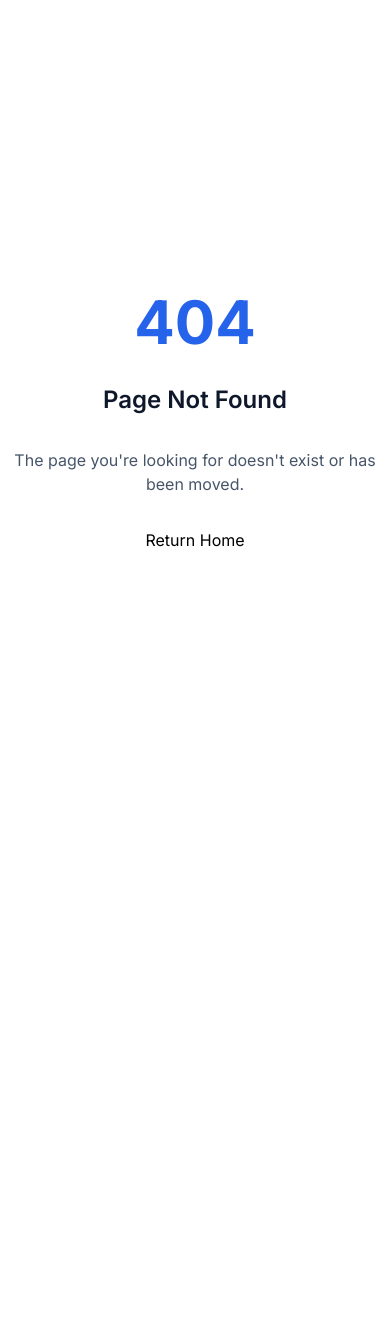
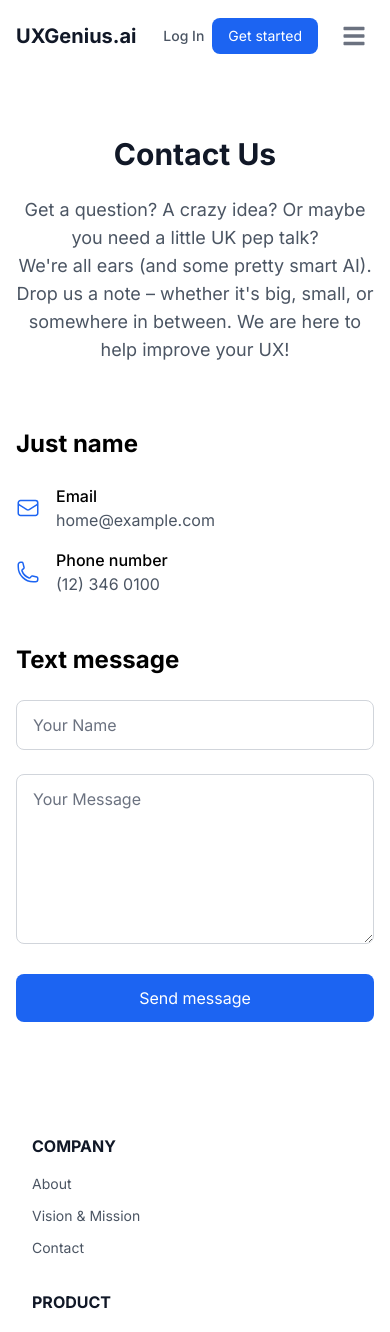
Before and after one commit to cal250/uxgenius_ai, a Next.js app in the folder uxgenius-frontend/: page /contact in a window 390 px wide. Before the commit this address had no page. Shown: the top 1332 px of the page. Before the commit the page ends 844 px from the top, so only its background shows below. Built offline with nearby package versions, Linux system fonts and the light colour scheme.

Commit message:
feat: Made input and button full width on mobile Added focus states with ring effect Improved button padding and font weight Better vertical spacing between elements

```diff
--- a/uxgenius-frontend/src/app/components/common/Footer.tsx
+++ b/uxgenius-frontend/src/app/components/common/Footer.tsx
@@ -2,16 +2,16 @@
 
 export default function Footer() {
   return (
-    <footer className="bg-gray-900 text-gray-300 py-12 px-4 sm:px-6 lg:px-8">
+    <footer className="bg-white text-gray-600 py-12 px-4 sm:px-6 lg:px-8">
       <div className="max-w-7xl mx-auto">
         <div className="grid grid-cols-1 sm:grid-cols-2 lg:grid-cols-4 gap-8 sm:gap-12 mb-8 sm:mb-12">
           {/* Company Column */}
           <div className="space-y-4">
-            <h4 className="text-white font-bold text-base sm:text-lg">COMPANY</h4>
+            <h4 className="text-gray-900 font-bold text-base sm:text-lg">COMPANY</h4>
             <ul className="space-y-3">
               {['About', 'Vision & Mission', 'Contact'].map((item) => (
                 <li key={item}>
-                  <a href="#" className="hover:text-white text-sm sm:text-base transition-colors block">{item}</a>
+                  <a href="#" className="hover:text-gray-900 text-sm sm:text-base transition-colors block">{item}</a>
                 </li>
               ))}
             </ul>
@@ -19,11 +19,11 @@ export default function Footer() {
 
           {/* Product Column */}
           <div className="space-y-4">
-            <h4 className="text-white font-bold text-base sm:text-lg">PRODUCT</h4>
+            <h4 className="text-gray-900 font-bold text-base sm:text-lg">PRODUCT</h4>
             <ul className="space-y-3">
               {['Features', 'Services', 'Pricing'].map((item) => (
                 <li key={item}>
-                  <a href="#" className="hover:text-white text-sm sm:text-base transition-colors block">{item}</a>
+                  <a href="#" className="hover:text-gray-900 text-sm sm:text-base transition-colors block">{item}</a>
                 </li>
               ))}
             </ul>
@@ -31,11 +31,11 @@ export default function Footer() {
 
           {/* Legal Column */}
           <div className="space-y-4">
-            <h4 className="text-white font-bold text-base sm:text-lg">LEGAL</h4>
+            <h4 className="text-gray-900 font-bold text-base sm:text-lg">LEGAL</h4>
             <ul className="space-y-3">
               {['Privacy Policy', 'Terms & Conditions', 'Cookie Policy'].map((item) => (
                 <li key={item}>
-                  <a href="#" className="hover:text-white text-sm sm:text-base transition-colors block">{item}</a>
+                  <a href="#" className="hover:text-gray-900 text-sm sm:text-base transition-colors block">{item}</a>
                 </li>
               ))}
             </ul>
@@ -43,12 +43,12 @@ export default function Footer() {
 
           {/* Newsletter */}
           <div className="space-y-4">
-            <h4 className="text-white font-bold text-base sm:text-lg">Stay Updated</h4>
+            <h4 className="text-gray-900 font-bold text-base sm:text-lg">Stay Updated</h4>
             <form className="flex flex-col gap-3">
               <input
                 type="email"
                 placeholder="Enter your email"
-                className="w-full px-4 py-2.5 rounded-lg bg-gray-800 text-white text-sm sm:text-base focus:outline-none focus:ring-2 focus:ring-blue-500"
+                className="w-full px-4 py-2.5 rounded-lg bg-gray-50 text-gray-900 text-sm sm:text-base focus:outline-none focus:ring-2 focus:ring-blue-500 border border-gray-200"
               />
               <button className="w-full sm:w-auto bg-blue-600 text-white px-6 py-2.5 rounded-lg hover:bg-blue-700 transition-colors text-sm sm:text-base font-medium">
                 Subscribe
@@ -57,7 +57,7 @@ export default function Footer() {
           </div>
         </div>
 
-        <div className="border-t border-gray-800 pt-8 text-center">
+        <div className="border-t border-gray-200 pt-8 text-center">
           <p className="text-sm sm:text-base">© 2025 UXGenius, Inc. All rights reserved.</p>
         </div>
       </div>
--- a/uxgenius-frontend/src/app/components/common/NewsletterSubscription.tsx
+++ b/uxgenius-frontend/src/app/components/common/NewsletterSubscription.tsx
@@ -4,12 +4,12 @@ import { HiEnvelope } from 'react-icons/hi2';
 
 export default function NewsletterSubscription() {
      return (
-          <section className="py-12 sm:py-16 md:py-20 px-4 sm:px-6 bg-gray-900 text-white">
+          <section className="py-12 sm:py-16 md:py-20 px-4 sm:px-6 bg-white text-gray-900">
                <div className="max-w-7xl mx-auto text-center">
                     <h2 className="text-2xl sm:text-3xl md:text-4xl font-bold mb-4 sm:mb-6">
                          UX Is Evolving. So Should You.
                     </h2>
-                    <p className="text-base sm:text-lg mb-6 sm:mb-8 max-w-2xl mx-auto">
+                    <p className="text-base sm:text-lg mb-6 sm:mb-8 max-w-2xl mx-auto text-gray-600">
                          Join Our Mailing List Now! Stay ahead of the curve with updates, tips, and insights from a
                          team with 20+ years of UX leadership—and a front-row seat into AI.
                     </p>
@@ -22,7 +22,7 @@ export default function NewsletterSubscription() {
                               <input
                                    type="email"
                                    placeholder="Enter your email"
-                                   className="w-full pl-10 pr-4 py-2.5 sm:py-3 rounded-lg text-gray-900 text-sm sm:text-base focus:ring-2 focus:ring-blue-300"
+                                   className="w-full pl-10 pr-4 py-2.5 sm:py-3 rounded-lg bg-gray-50 text-gray-900 text-sm sm:text-base focus:ring-2 focus:ring-blue-500 border border-gray-200"
                               />
                          </div>
                          <button
@@ -33,7 +33,7 @@ export default function NewsletterSubscription() {
                          </button>
                     </form>
 
-                    <p className="text-xs sm:text-sm mt-3 sm:mt-4 opacity-75">
+                    <p className="text-xs sm:text-sm mt-3 sm:mt-4 text-gray-500">
                          No junk or fluff. Just impactful info about UX & AI
                     </p>
                </div>
--- /dev/null
+++ b/uxgenius-frontend/src/app/contact/page.tsx
@@ -0,0 +1,75 @@
+// app/contact/page.tsx
+import Footer from '@/components/common/Footer'
+import Header from '@/components/common/Navbar'
+import { EnvelopeIcon, PhoneIcon } from '@heroicons/react/24/outline'
+
+export default function ContactPage() {
+  return (
+    <div className="min-h-screen bg-white">
+     <Header />
+      {/* Main Content */}
+      <div className="max-w-6xl mx-auto px-4 py-16">
+        {/* Header */}
+        <div className="text-center mb-16">
+          <h1 className="text-3xl md:text-4xl font-bold text-gray-900 mb-6">
+            Contact Us
+          </h1>
+          <p className="text-lg text-gray-600 max-w-2xl mx-auto">
+            Get a question? A crazy idea? Or maybe you need a little UK pep talk?<br />
+            We're all ears (and some pretty smart AI). Drop us a note – whether it's big,
+            small, or somewhere in between. We are here to help improve your UX!
+          </p>
+        </div>
+
+        {/* Contact Container */}
+        <div className="grid md:grid-cols-2 gap-12 mb-16">
+          {/* Contact Details */}
+          <div className="space-y-6">
+            <h2 className="text-2xl font-bold mb-6">Just name</h2>
+            <div className="space-y-4">
+              <div className="flex items-center gap-4">
+                <EnvelopeIcon className="w-6 h-6 text-blue-600" />
+                <div>
+                  <p className="font-medium">Email</p>
+                  <p className="text-gray-600">home@example.com</p>
+                </div>
+              </div>
+              <div className="flex items-center gap-4">
+                <PhoneIcon className="w-6 h-6 text-blue-600" />
+                <div>
+                  <p className="font-medium">Phone number</p>
+                  <p className="text-gray-600">(12) 346 0100</p>
+                </div>
+              </div>
+            </div>
+          </div>
+
+          {/* Contact Form */}
+          <div className="space-y-6">
+            <h2 className="text-2xl font-bold mb-6">Text message</h2>
+            <form className="space-y-6">
+              <div>
+                <input
+                  type="text"
+                  placeholder="Your Name"
+                  className="w-full px-4 py-3 border border-gray-300 rounded-lg"
+                />
+              </div>
+              <div>
+                <textarea
+                  placeholder="Your Message"
+                  rows={6}
+                  className="w-full px-4 py-3 border border-gray-300 rounded-lg"
+                ></textarea>
+              </div>
+              <button className="w-full bg-blue-600 text-white py-3 rounded-lg hover:bg-blue-700 transition-colors">
+                Send message
+              </button>
+            </form>
+          </div>
+        </div>
+     <Footer />
+      </div>
+    </div>
+  )
+}
```
